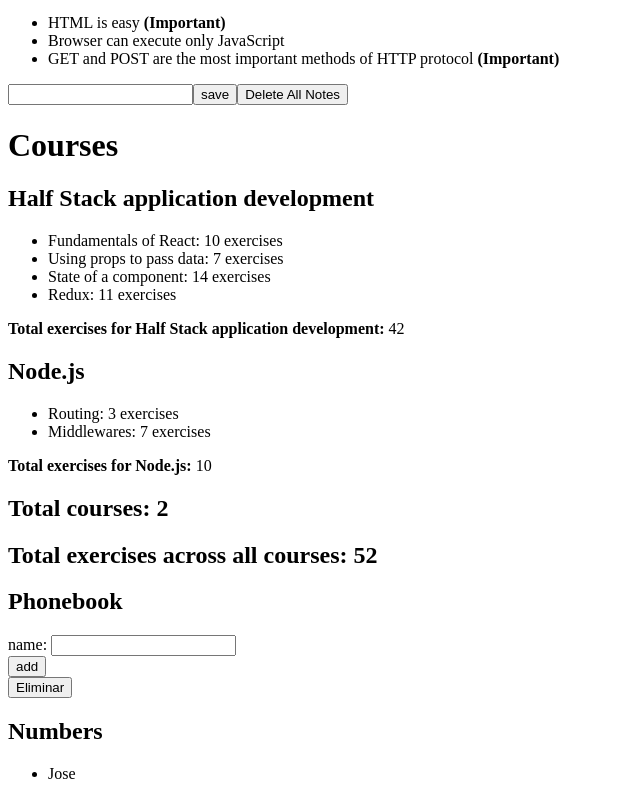
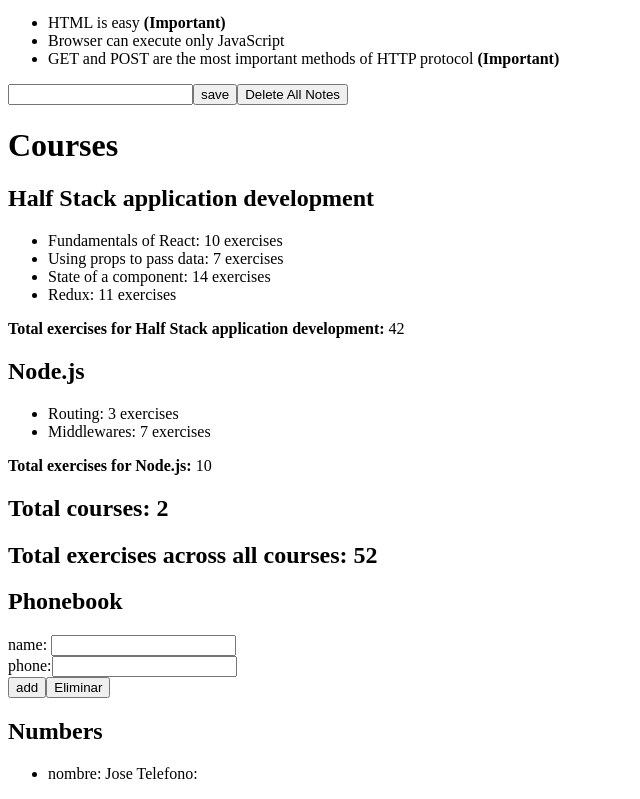
Before and after one commit to JoseVallcanera79/react-fullstackOpen, a React (Vite) app: page / in a window 1280 px wide. Shown: the part 2508-3307 px from the top of the page, without its empty margins (0-640 px from the left). Built offline with nearby package versions, Linux system fonts and the light colour scheme.

Commit message:
insertar telefono

```diff
--- a/src/components/Agenda.jsx
+++ b/src/components/Agenda.jsx
@@ -2,6 +2,7 @@ import React, { useState } from "react";
 
 const Agenda = () => {
     const [newName, setNewName] = useState('');
+    const [newNumbers, setNewNumbers] = useState('')
     const [personas, setPersonas] = useState([
         { id: 1, nombre: 'Jose' }
     ]);
@@ -13,6 +14,9 @@ const Agenda = () => {
 
         if (newName.trim() === '') {
             setErrorMessage('Debe insertar un nombre');
+            return
+        } else if (newNumbers.valueOf() === '') {
+            setErrorMessage('Debe insertar un telefono');
             return;
         }
 
@@ -26,17 +30,18 @@ const Agenda = () => {
         // Crear un nuevo objeto para la persona
         const newPersona = {
             id: newId,
-            nombre: newName
+            nombre: newName,
+            telefono: newNumbers
         };
 
         // Verificar si la persona ya existe en la lista
         const existePersona = personas.some(persona => persona.nombre.toLowerCase() === newName.toLowerCase());
         if (existePersona) {
-            console.log('Error. La persona ya existe en la base de datos:',(existePersona))
+            console.log('Error. La persona ya existe en la base de datos:', (existePersona))
             alert('Error. La persona ya existe en la base de datos');
             return;
         }
-        console.log('Error. La persona ya existe en la base de datos:',(existePersona))
+        console.log('Error. La persona ya existe en la base de datos:', (existePersona))
 
         // Log de la nueva persona que se está agregando
         console.log('Añadiendo nueva persona:', newPersona);
@@ -50,6 +55,7 @@ const Agenda = () => {
         console.log('Personas después de la actualización:', updatedPersonas);
 
         setNewName(''); // Limpiar el input después de agregar
+        setNewNumbers(''); // Limpiar el input después de agregar
         setErrorMessage(''); // Limpiar mensaje de error después de agregar
     };
 
@@ -57,6 +63,7 @@ const Agenda = () => {
     const eliminarPersonas = () => {
         setPersonas([]);
         setNewName('');
+        setNewNumbers('')
         setErrorMessage('');
     };
 
@@ -68,11 +75,24 @@ const Agenda = () => {
                     name: <input value={newName} onChange={(e) => setNewName(e.target.value)} />
                 </div>
                 <div>
-                    <button type="submit">add</button>
+                    phone:
+                    <input
+                        type="text"
+                        max="10"
+                        value={newNumbers}
+                        onChange={(e) => {
+                            const value = e.target.value;
+                            if (!isNaN(value) && !value.includes('-') && !value.includes('.')) {
+                                setNewNumbers(value);
+                            }
+                        }}
+                    />
                 </div>
                 <div>
+                    <button type="submit">add</button>
                     <button type="button" onClick={eliminarPersonas}>Eliminar</button>
                 </div>
+
             </form>
 
             {errorMessage && <p style={{ color: 'red' }}>{errorMessage}</p>}
@@ -80,7 +100,7 @@ const Agenda = () => {
             <h2>Numbers</h2>
             <ul>
                 {personas.map(persona => (
-                    <li key={persona.id}>{persona.nombre}</li>
+                    <li key={persona.id}>nombre: {persona.nombre} Telefono: {persona.telefono}</li>
                 ))}
             </ul>
         </div>
```
